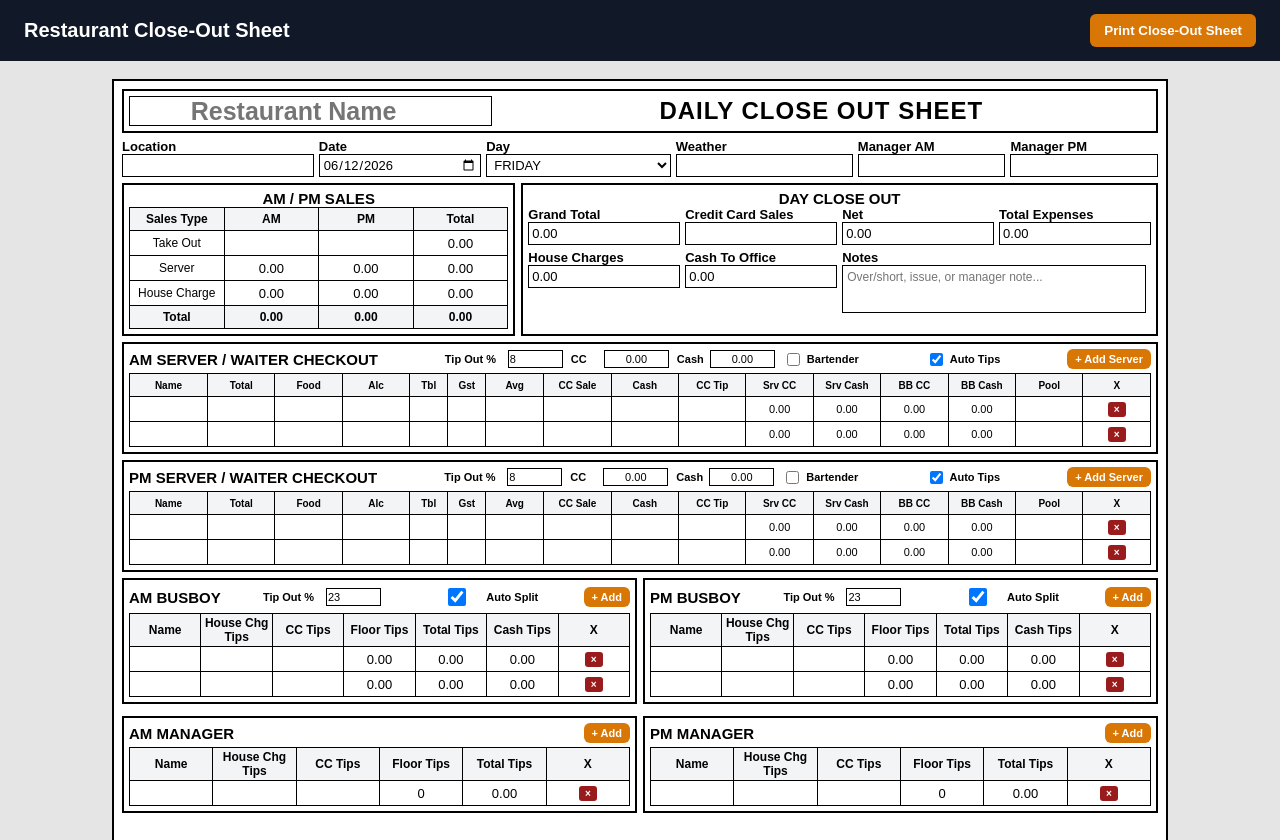
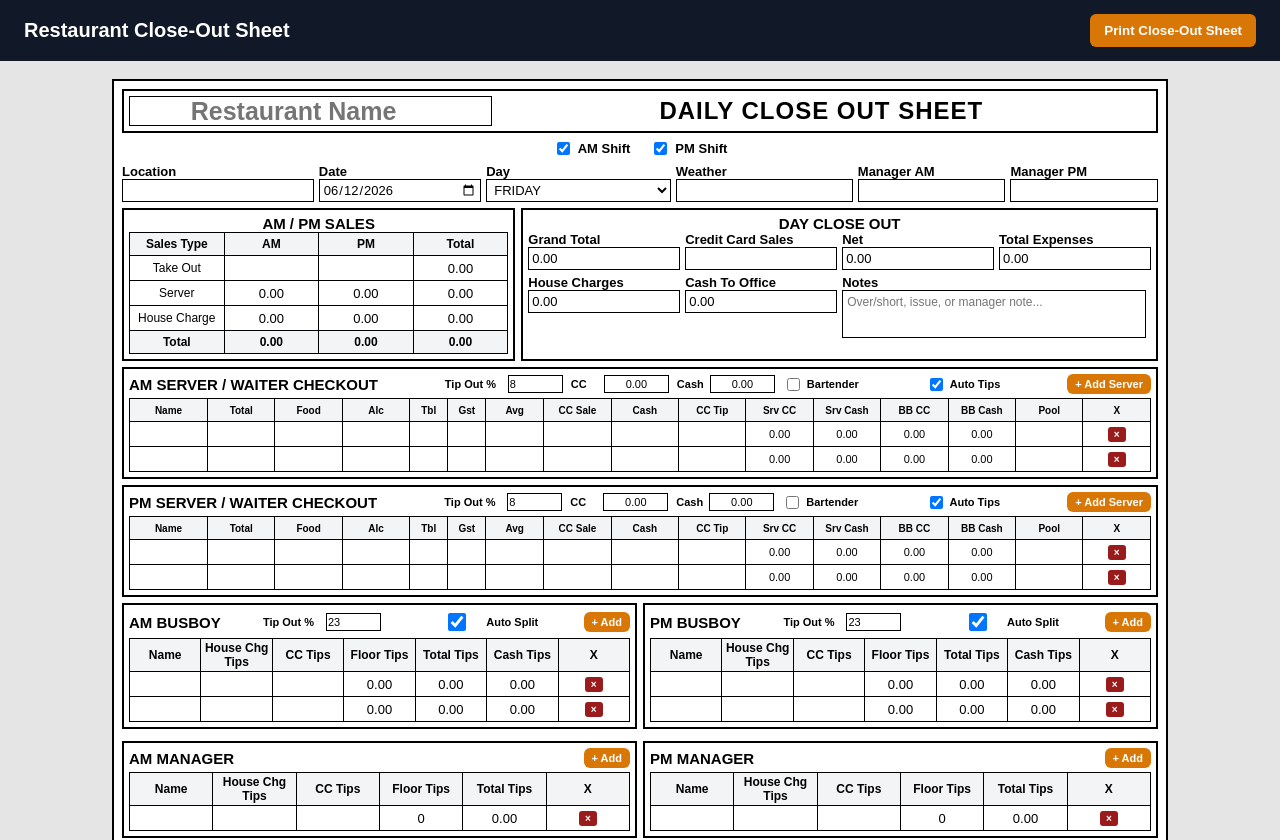
Before and after one commit to shivaprasadny/restaurant-closeout-sheet, a React (Vite) app: page / in a window 1280 px wide. Shown: the top 840 px of the page. Built offline with nearby package versions, Linux system fonts and the light colour scheme.

Commit message:
added the am shift and pm shift click

```diff
--- a/src/index.css
+++ b/src/index.css
@@ -394,6 +394,23 @@ select {
   text-align: center;
   font-weight: bold;
 }
+.shift-toggle-row {
+  display: flex;
+  justify-content: center;
+  gap: 20px;
+  margin-bottom: 6px;
+}
+
+.shift-toggle-row label {
+  display: flex;
+  align-items: center;
+  gap: 5px;
+}
+
+.shift-toggle-row input {
+  width: auto;
+  height: auto;
+}
 /* Print-only settings */
 @media print {
   /* White paper background */
--- a/src/pages/CloseoutPage.tsx
+++ b/src/pages/CloseoutPage.tsx
@@ -97,6 +97,10 @@ const [pmServerTipOutPercent, setPmServerTipOutPercent] = useState("8");
 
 const [amAutoSplitServerTips, setAmAutoSplitServerTips] = useState(true);
 const [pmAutoSplitServerTips, setPmAutoSplitServerTips] = useState(true);
+
+
+const [amEnabled, setAmEnabled] = useState(true);
+const [pmEnabled, setPmEnabled] = useState(true);
 
 // Bartender is optional.
 // If checked, manager knows bartender/bar tip-out applies.
@@ -602,6 +606,28 @@ function updateHouseCharge(
   <div>DAILY CLOSE OUT SHEET</div>
 </div>
 
+<div className="shift-toggle-row no-print">
+  <label>
+    <input
+      type="checkbox"
+      checked={amEnabled}
+      onChange={(e) => setAmEnabled(e.target.checked)}
+    />
+    AM Shift
+  </label>
+
+  <label>
+    <input
+      type="checkbox"
+      checked={pmEnabled}
+      onChange={(e) => setPmEnabled(e.target.checked)}
+    />
+    PM Shift
+  </label>
+</div>
+
+
+
 
 
 <HeaderSection
@@ -678,6 +704,7 @@ function updateHouseCharge(
   </div>
 </div>
         </section>
+        {amEnabled && (
 <ServerTable
   title="AM SERVER / WAITER CHECKOUT"
   rows={amServers}
@@ -690,7 +717,8 @@ onAutoSplitTipsChange={setAmAutoSplitServerTips}
   hasBusboy={amHasBusboy}
   onBartenderEnabledChange={setAmBartenderEnabled}
   busboyPercent={amBusboyPercent}
-/>
+/>   )}
+{pmEnabled && (
 
 <ServerTable
   title="PM SERVER / WAITER CHECKOUT"
@@ -705,8 +733,10 @@ onAutoSplitTipsChange={setPmAutoSplitServerTips}
   hasBusboy={pmHasBusboy}
   busboyPercent={pmBusboyPercent}
 />
+)}
 
         <section className="two-column-grid">
+            {amEnabled && (
           <TipTable
   title="AM BUSBOY"
   type="AM_BUSBOY"
@@ -721,6 +751,9 @@ onAutoSplitTipsChange={setPmAutoSplitServerTips}
   onRemove={(index) => removeTipRow("AM_BUSBOY", index)}
   onChange={updateTipRow}
 />
+            )}
+
+            {pmEnabled && (
 
 <TipTable
   title="PM BUSBOY"
@@ -736,9 +769,12 @@ onAutoSplitTipsChange={setPmAutoSplitServerTips}
   onRemove={(index) => removeTipRow("PM_BUSBOY", index)}
   onChange={updateTipRow}
 />
+
+            )}
         </section>
 
         <section className="two-column-grid">
+            {amEnabled && (
           <TipTable
             title="AM MANAGER"
             type="AM_MANAGER"
@@ -747,6 +783,9 @@ onAutoSplitTipsChange={setPmAutoSplitServerTips}
             onRemove={(index) => removeTipRow("AM_MANAGER", index)}
             onChange={updateTipRow}
           />
+            )}
+
+            {pmEnabled && (
 
           <TipTable
             title="PM MANAGER"
@@ -756,6 +795,8 @@ onAutoSplitTipsChange={setPmAutoSplitServerTips}
             onRemove={(index) => removeTipRow("PM_MANAGER", index)}
             onChange={updateTipRow}
           />
+
+            )}
         </section>
       </main>
 
@@ -766,6 +807,7 @@ onAutoSplitTipsChange={setPmAutoSplitServerTips}
         <div className="top-title">HOUSE CHARGE DETAILS / CHECK LOG</div>
 
         <section className="two-column-grid">
+            {amEnabled && (
           <HouseChargeTable
             title="AM HOUSE CHARGE DETAILS"
             rows={amHouseCharges}
@@ -774,7 +816,10 @@ onAutoSplitTipsChange={setPmAutoSplitServerTips}
             onAdd={() => addHouseCharge("AM")}
             onRemove={(index) => removeHouseCharge("AM", index)}
             onChange={updateHouseCharge}
-          />
+          />)}
+
+
+{pmEnabled && (
 
           <HouseChargeTable
             title="PM HOUSE CHARGE DETAILS"
@@ -785,9 +830,11 @@ onAutoSplitTipsChange={setPmAutoSplitServerTips}
             onRemove={(index) => removeHouseCharge("PM", index)}
             onChange={updateHouseCharge}
           />
+)}
         </section>
 
         <section className="two-column-grid">
+            {amEnabled && (
           <CheckLogTable
             title="AM CHECK LOG"
             rows={amCheckLogs}
@@ -795,7 +842,8 @@ onAutoSplitTipsChange={setPmAutoSplitServerTips}
             onAdd={() => addCheckLog("AM")}
             onRemove={(index) => removeCheckLog("AM", index)}
             onChange={updateCheckLog}
-          />
+          />)}
+{pmEnabled && (
 
           <CheckLogTable
             title="PM CHECK LOG"
@@ -804,10 +852,11 @@ onAutoSplitTipsChange={setPmAutoSplitServerTips}
             onAdd={() => addCheckLog("PM")}
             onRemove={(index) => removeCheckLog("PM", index)}
             onChange={updateCheckLog}
-          />
+          />)}
         </section>
 
         <section className="two-column-grid">
+            {amEnabled && (
           <ExpenseTable
             title="AM EXPENSES"
             rows={amExpenses}
@@ -817,6 +866,9 @@ onAutoSplitTipsChange={setPmAutoSplitServerTips}
             onRemove={(index) => removeExpense("AM", index)}
             onChange={updateExpense}
           />
+            )}
+
+            {pmEnabled && (
 
           <ExpenseTable
             title="PM EXPENSES"
@@ -826,7 +878,7 @@ onAutoSplitTipsChange={setPmAutoSplitServerTips}
             onAdd={() => addExpense("PM")}
             onRemove={(index) => removeExpense("PM", index)}
             onChange={updateExpense}
-          />
+          />)}
         </section>
 
         <div className="no-print reset-section">
```
